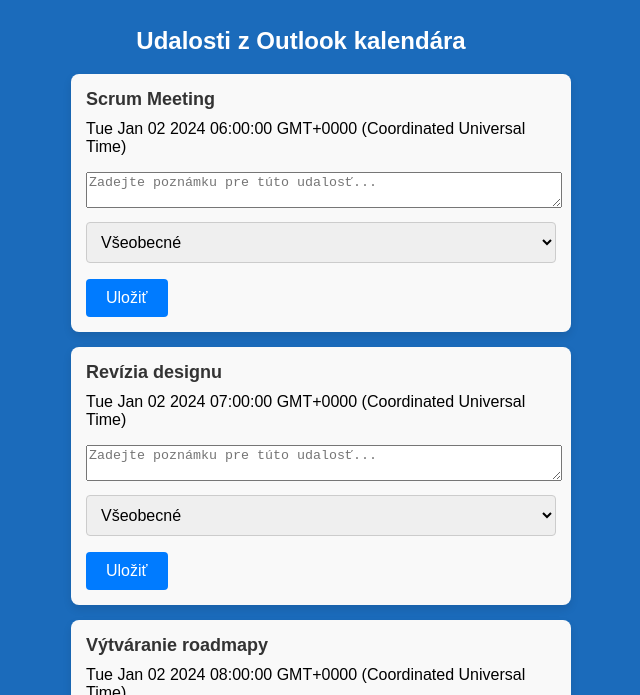
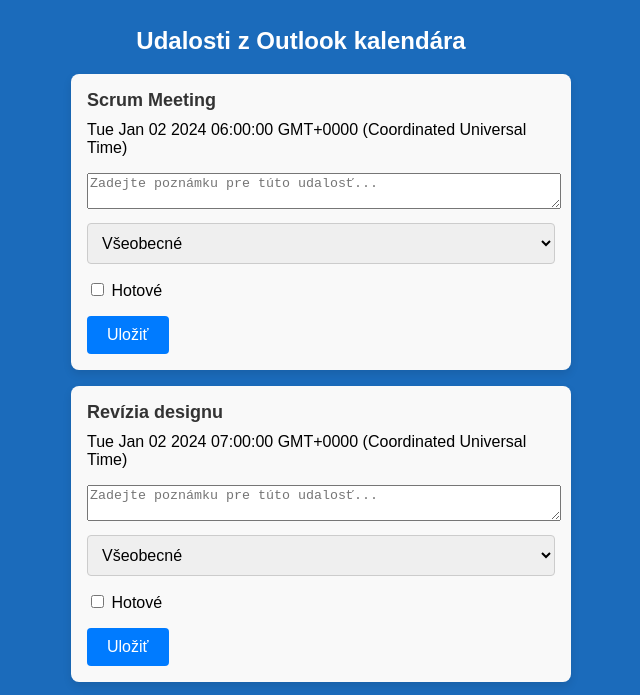
Before and after one commit to magr04/semestralna-praca-aplikace1, a plain HTML site: page index.html in a window 1280 px wide. Shown: the part 71-766 px from the top of the page, without its empty margins (339-979 px from the left). Drawn offline with nearby package versions, Linux system fonts and the light colour scheme; no server answers.

Commit message:
Add files via upload

```diff
--- a/app.js
+++ b/app.js
@@ -1,8 +1,8 @@
 $(document).ready(function() {
-    // Dáta z MS Azure
+    // Dáta MS Azure
     const clientId = '974175d5-32b4-4a19-a6dc-286d8baf7df2';
     const clientSecret = 'mKC8Q~g2P9an9h8ogNgDBSeE-QpLsDfF1hF8Zcl5';
-    const redirectUri = 'https://magr04.github.io/semestralna-praca-aplikace1//';
+    const redirectUri = 'http://localhost:5500/';
 
     // OAuth2
     const authEndpoint = 'https://login.microsoftonline.com/common/oauth2/v2.0/token';
@@ -61,6 +61,9 @@ $(document).ready(function() {
                         <option value="Planovanie">Plánovanie</option>
                         <option value="Diskusia">Diskusia</option>
                         </select>
+                        <label>
+                            <input type="checkbox" class="event-completed" /> Hotové
+                        </label>
                     `);
                     eventsList.append(listItem);
                     addSaveButtonToListItem(listItem);
@@ -81,7 +84,9 @@ $(document).ready(function() {
         saveButton.click(function() {
             const notes = listItem.find('.event-notes').val();
             const category = listItem.find('.event-category').val();
+            const completed = listItem.find('.event-completed').is(':checked');
             console.log('Uložené: Poznámka:', notes, 'Kategória:', category);
+            alert('Uložené: Poznámka: ' + notes + ' Kategória: ' + category  + ' Hotové: ' + completed + ' ');
         });
 
         listItem.append(saveButton);
@@ -111,7 +116,9 @@ $(document).ready(function() {
                 <option value="Planovanie">Plánovanie</option>
                 <option value="Diskusia">Diskusia</option>
             </select>
-
+            <label>
+                <input type="checkbox" class="event-completed" /> Hotové
+            </label>
         `);
 
         eventsList.append(listItem);
--- a/style.css
+++ b/style.css
@@ -23,28 +23,25 @@ img {
     margin-right: auto;
 }
 
-  /* Stylizace pro každou událost v seznamu */
   #events-list li {
-    background-color: #f9f9f9; /* Pozadí pro lepší čitelnost */
-    padding: 15px; /* Vnitřní odsazení pro lepší vzhled */
-    margin-bottom: 15px; /* Mezera mezi jednotlivými událostmi */
-    border-radius: 8px; /* Zaoblené rohy pro lepší vzhled */
-    box-shadow: 0 4px 8px rgba(0, 0, 0, 0.1); /* Stín pro efekt 3D vzhledu */
-    transition: all 0.3s ease; /* Plynulý přechod pro interaktivitu */
+    background-color: #f9f9f9;
+    padding: 16px;
+    margin-bottom: 16px;
+    border-radius: 8px;
+    box-shadow: 0 4px 8px rgba(0, 0, 0, 0.1);
+    transition: all 0.3s ease;
   }
 
-  /* Efekt při najetí myší na událost */
   #events-list li:hover {
-    transform: translateY(-5px); /* Posunutí o 5px nahoru pro efekt zvednutí */
-    box-shadow: 0 6px 12px rgba(0, 0, 0, 0.15); /* Větší stín pro efekt zvednutí */
+    transform: translateY(-5px);
+    box-shadow: 0 6px 12px rgba(0, 0, 0, 0.15);
   }
 
-  /* Zarovnání textu a prvků uvnitř každého <li> prvku */
   #events-list li strong {
-    display: block; /* Blokové zobrazení pro lepší zarovnání */
-    margin-bottom: 10px; /* Mezera pod nadpisem */
-    font-size: 18px; /* Velikost písma pro nadpis */
-    color: #333; /* Barva textu pro lepší čitelnost */
+    display: block;
+    margin-bottom: 10px;
+    font-size: 18px;
+    color: #333;
   }
 
   #events-list li textarea.event-notes {
@@ -54,18 +51,18 @@ img {
     margin-top: 16px;
   }
   #events-list li select.event-category {
-    width: 100%; /* Plná šířka pro formulářové prvky */
-    padding: 10px; /* Vnitřní odsazení pro lepší vzhled */
-    margin-top: 10px; /* Mezera nad formulářovými prvky */
-    border: 1px solid #ccc; /* Ohraničení pro lepší vzhled a čitelnost */
-    border-radius: 4px; /* Zaoblené rohy pro lepší vzhled */
-    font-size: 16px; /* Velikost písma pro formulářové prvky */
+    width: 100%;
+    padding: 10px;
+    margin-top: 10px;
+    border: 1px solid #ccc;
+    border-radius: 4px;
+    font-size: 16px;
     margin-bottom: 16px;
 
   }
 
   .save-btn {
-    display: inline-block;
+    display: block;
     padding: 10px 20px;
     background-color: #007bff;
     color: #fff;
@@ -76,6 +73,7 @@ img {
     text-decoration: none;
     cursor: pointer;
     transition: background-color 0.3s ease;
+    margin-top: 16px;
   }
 
   .save-btn:hover {
```
